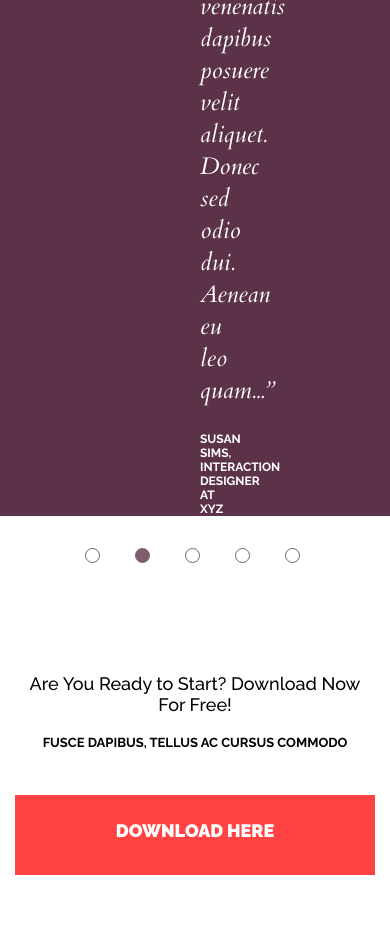
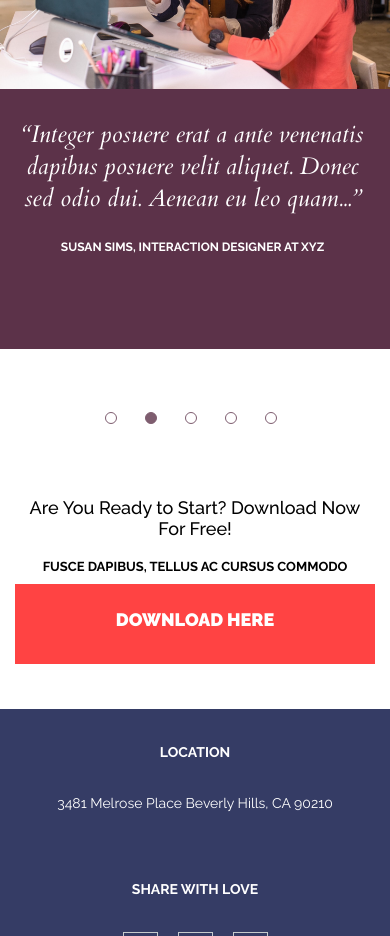
Before and after one commit to Mary352/tms-level-1.2, a website built with Parcel: page src/index.html in a window 390 px wide. Shown: the part 5138-6074 px from the top of the page. Built offline with nearby package versions, Linux system fonts and the light colour scheme; files whose address does not match are found by name.

Commit message:
all mobile adaptive

```diff
--- a/src/scss/section/download.scss
+++ b/src/scss/section/download.scss
@@ -3,6 +3,11 @@
 
    @media (max-width: $breakpoint_xl){
       padding: 75px 0;
+   }
+
+   @media (max-width: $breakpoint_md){
+      padding-top: 35px;
+      padding-bottom: 45px;
    }
 
    .regular-text{
@@ -17,6 +22,7 @@
       @media (max-width: $breakpoint_md){
          font-size: 13px;
          line-height: 15px;
+         margin-bottom: 10px;
       }
    }
 
--- a/src/scss/section/footer.scss
+++ b/src/scss/section/footer.scss
@@ -4,6 +4,10 @@
 
    @media (max-width: $breakpoint_xl){
       padding-top: 45px;
+   }
+
+   @media (max-width: $breakpoint_md){
+      padding-top: 35px;
    }
 
    &__contacts{
@@ -15,9 +19,19 @@
          padding-bottom: 40px;
       }
 
+      @media (max-width: $breakpoint_md){
+         flex-direction: column;
+         margin: 0;
+      }
+
       .footer__contact{
          width: calc(100% / 3 - 30px);
          margin: 0 15px;
+
+         @media (max-width: $breakpoint_md){
+            margin: 0;
+            width: 100%;
+         }
 
          .regular-text{
             color: $white;
@@ -31,6 +45,10 @@
             @media (max-width: $breakpoint_xl){
                margin-bottom: 15px;
             }
+
+            @media (max-width: $breakpoint_xl){
+               margin-bottom: 35px;
+            }
          }
 
          .footer__icons--wrapper{
@@ -40,6 +58,10 @@
 
             @media (max-width: $breakpoint_xl){
                margin: 30px -10px 0;
+            }
+
+            @media (max-width: $breakpoint_md){
+               margin-top: 0;
             }
 
             .footer__icon--wrapper{
@@ -76,17 +98,33 @@
                }
             }
          }
+      }
 
+      .footer__contact:not(.footer__contact:last-child, .footer__contact:first-child){
+         @media (max-width: $breakpoint_md){
+            margin-bottom: 60px;
+         }
 
+      }
+
+      .footer__contact:first-child{
+
+         @media (max-width: $breakpoint_md){
+            margin-bottom: 70px;
+         }
       }
    }
 
    &__copyright{
       background-color: $footer-bg-color-dark;
-      padding: 30px 0;
+      padding: 30px 15px;
 
       @media (max-width: $breakpoint_xl){
-         padding: 15px 0;
+         padding: 15px 15px;
+      }
+
+      @media (max-width: $breakpoint_md){
+         padding: 30px 15px;
       }
 
       .regular-text{
@@ -100,6 +138,11 @@
             max-width: 315px;
          }
 
+         @media (max-width: $breakpoint_md){
+            max-width: 100%;
+            width: 100%;
+         }
+
          .highlight{
             color: $white;
          }
--- a/src/scss/section/our-team.scss
+++ b/src/scss/section/our-team.scss
@@ -128,7 +128,6 @@
                }
             }
          }
-
       }
 
       .person-card:not(.person-card:last-child){
--- a/src/scss/section/testimonials.scss
+++ b/src/scss/section/testimonials.scss
@@ -8,12 +8,19 @@
          background-color: $slide-bg;
          cursor: pointer;
 
+         @media (max-width: $breakpoint_md){
+            flex-direction: column;
+         }
 
          .slider-item__img--wrapper{
             width: 50%;
             height: 100%;
             // max-height: 490px;
             // overflow: hidden;
+
+            @media (max-width: $breakpoint_md){
+               width: 100%;
+            }
 
             .slider-item__img{
                display: block;
@@ -30,12 +37,31 @@
             display: flex;
             flex-direction: column;
             justify-content: center;
-            padding-right: 190px;
-            padding-left: 130px;
+            // align-items: center;
+            max-width: 330px;
+            margin: 0 auto;
+            // padding-right: 190px;
+            // padding-left: 130px;
+
+            @media (max-width: $breakpoint_xl){
+               // padding-right: 85px;
+               // padding-left: 105px;
+            }
+
+            @media (max-width: $breakpoint_md){
+               display: block;
+               width: 100%;
+               max-width: 100%;
+               text-align: center;
+               padding: 30px 25px 95px 20px;
+            }
+
+
 
             .small-text{
                text-transform: uppercase;
                margin-top: 25px;
+               // align-self: start;
             }
          }
       }
@@ -43,10 +69,18 @@
    &__slider .slick-dots{
       position: static;
       margin-top: 25px;
+
+      @media (max-width: $breakpoint_xl){
+         margin-top: 20px;
+      }
    }
 
    &__slider .slick-dots li{
       margin: 0 15px;
+
+      @media (max-width: $breakpoint_md){
+         margin: 0 10px;
+      }
    }
 
    &__slider .slick-dots li button:before{
@@ -58,13 +92,14 @@
       height: 15px;
       border-radius: 50%;
       border: 1px solid #7E5D6F;
+
+      @media (max-width: $breakpoint_xl){
+         width: 10px;
+         height: 10px;
+      }
    }
 
    &__slider .slick-dots li.slick-active button{
-      width: 15px;
-      height: 15px;
-      border-radius: 50%;
-      border: 1px solid $dots-color;
       background-color: $dots-color;
    }
 }
```
Also changed, not shown: src/js/script.js (+15 -0 lines), dist/index.html, src/index.html (line endings or trailing spaces), 6 other files.
